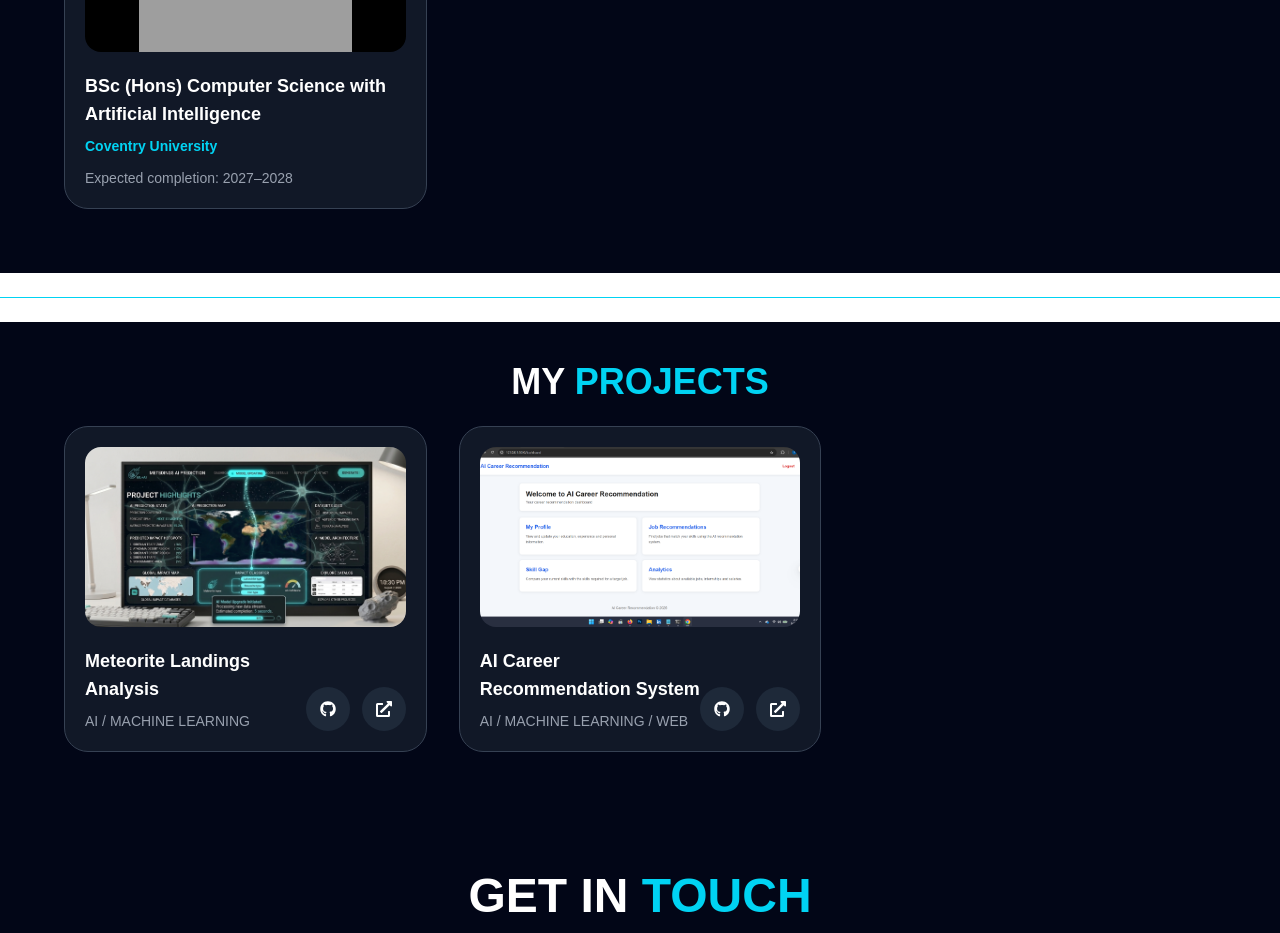
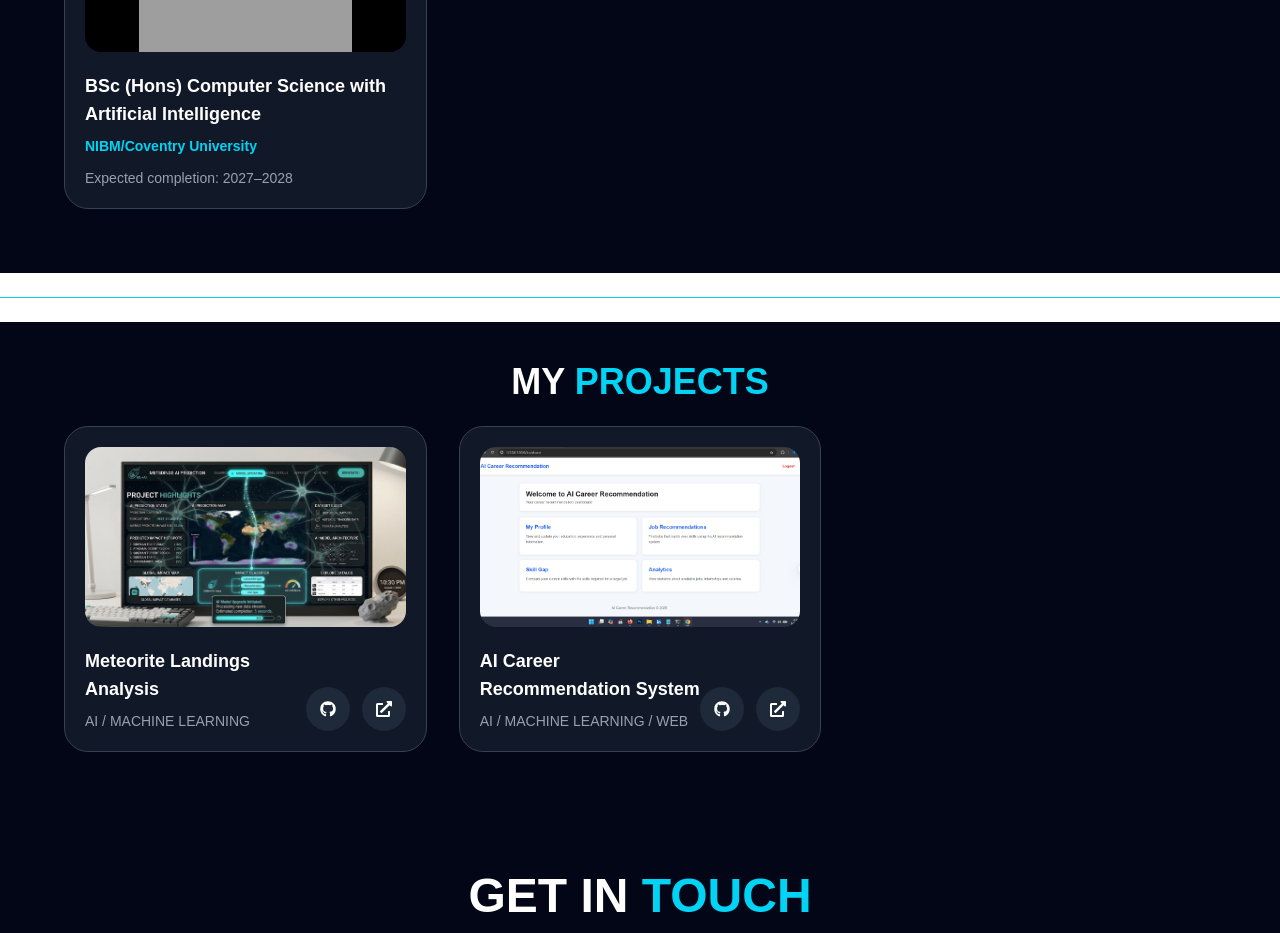
Before and after one commit to Sayuminahettiarachchi/my-portfolio, a Next.js app: page / in a window 1280 px wide. Shown: the part 3520-4453 px from the top of the page. Built offline with nearby package versions, Linux system fonts and the light colour scheme; grey boxes are pictures that could not be loaded.

Commit message:
Update Certifications.tsx

```diff
--- a/components/certifications/Certifications.tsx
+++ b/components/certifications/Certifications.tsx
@@ -36,7 +36,7 @@ export default function Certifications() {
  {
   image: "/certificates/coventry/bsc.jpg",
   title: "BSc (Hons) Computer Science with Artificial Intelligence",
-  organization: "Coventry University",
+  organization: "NIBM/Coventry University",
   description: "Expected completion: 2027–2028",
 },
 
```
